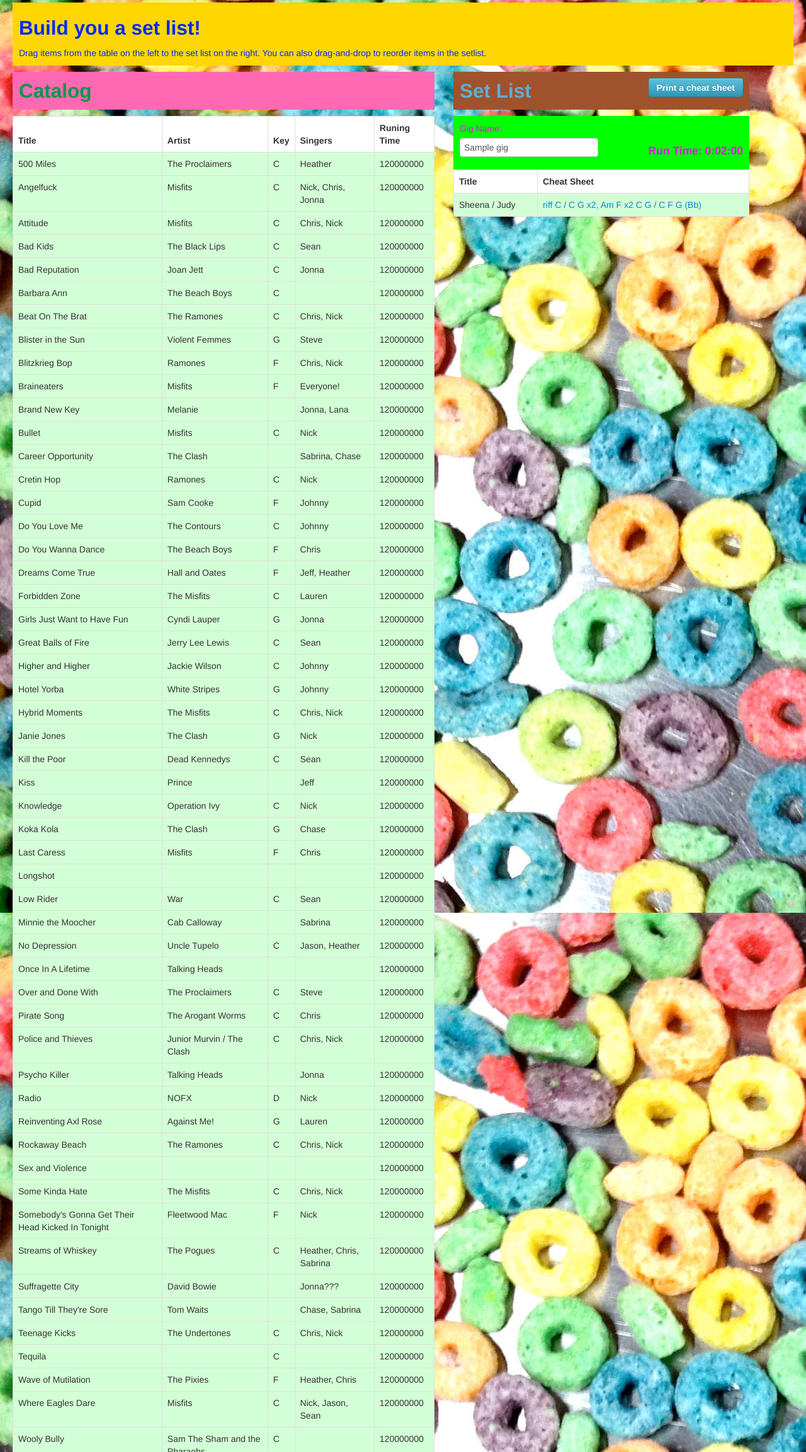
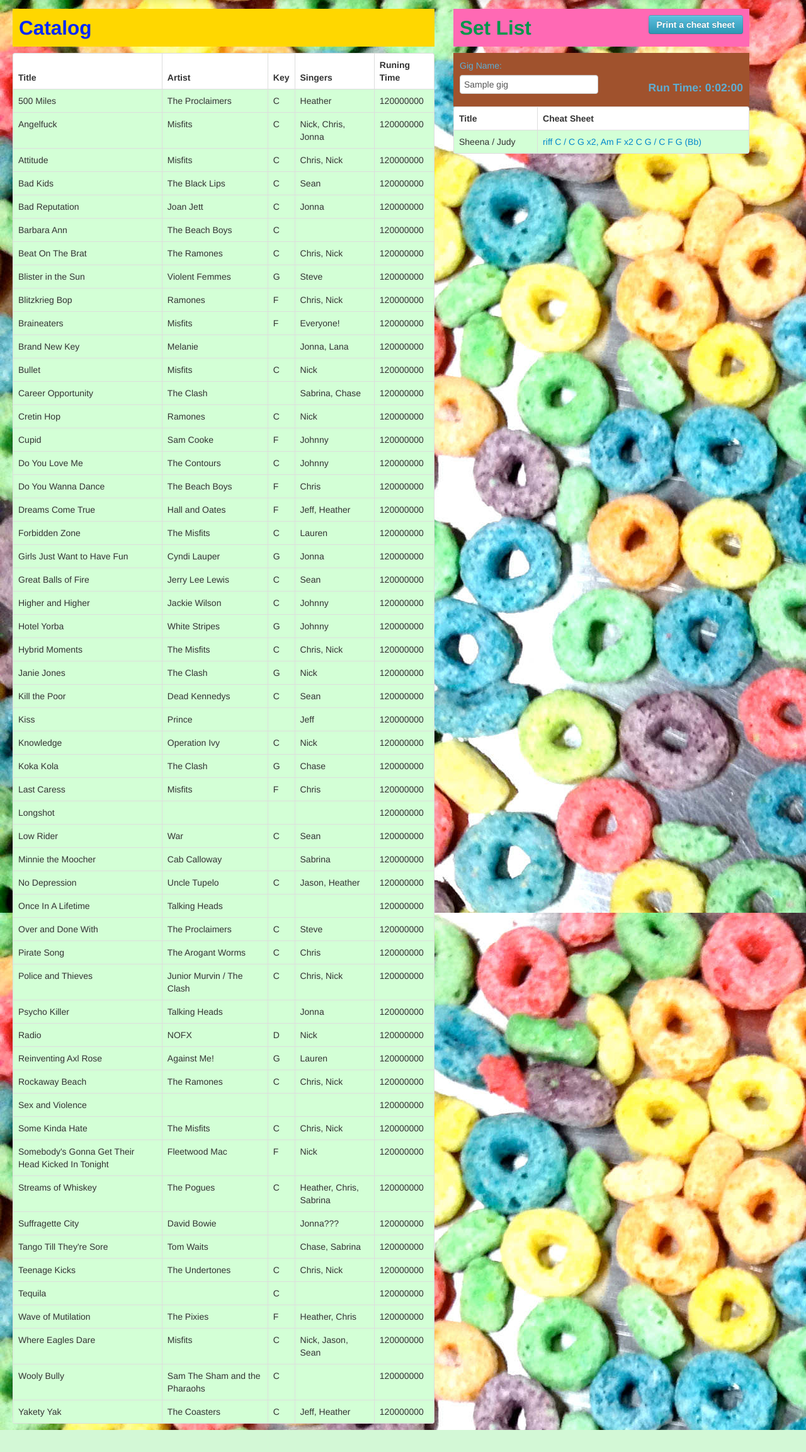
Before and after one commit to chrispitzer/toucan-sam, a Django app: page /set_list/1/ in a window 1280 px wide. Shown: the part 51-2356 px from the top of the page at 63% size. After the commit the page ends 2321 px from the top, so only its background shows below. Run offline with Django 3.2, Linux system fonts and the light colour scheme; data comes from the database, SQL or seed files in the repository; tables that the repository leaves empty hold one stand-in row (values such as "Sample post"); parts of the project's set-up code (start-up, migrations or seed data) failed here and were passed over; some libraries are stand-ins or nearby versions.

Commit message:
clean up set list builder

```diff
--- a/toucansam/toucansam/templates/set_list.html
+++ b/toucansam/toucansam/templates/set_list.html
@@ -13,6 +13,9 @@
 
 {% block extra_css %}
 <style type="text/css" media="screen">
+    html {
+        overflow: hidden;
+    }
     table {
         background-color: white;
     }
@@ -54,7 +57,7 @@
 
         var stretch_lists = function() {
             $('.row').height(
-                $(window).height() - ( $('body').height() - $('.row').height() ) - 20
+                $(window).height() - ( $('body').height() - $('.row').height() ) - $('.row').offset().top
             );
         };
 
@@ -137,12 +140,6 @@
 {% endblock %}
 
 {% block content %}
-<div  class="randocolor">
-    <h2>Build you a set list!</h2>
-        Drag items from the table on the left to the set list on the right. You can also drag-and-drop to
-        reorder items in the setlist.
-</div>
-
 <div class="row">
     <div class="span7">
         <h2 class="randocolor">
```
